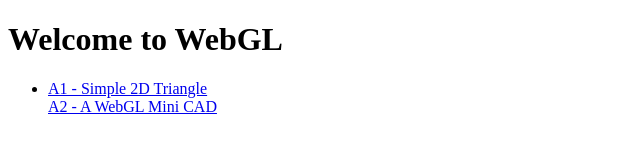
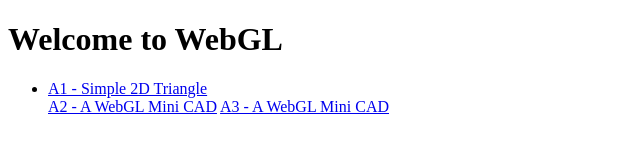
Before and after one commit to ErinMitt/cs4300-5310-f20-emittmann, a website: page public/index.html in a window 1280 px wide. Shown: the whole page, without its empty margins (0-640 px from the left). Drawn offline with Linux system fonts and the light colour scheme.

Commit message:
added to index

```diff
--- a/public/index.html
+++ b/public/index.html
@@ -9,6 +9,7 @@
           <li>
             <a href="assignment1.html">A1 - Simple 2D Triangle</a><br />
             <a href="assignment2.html">A2 - A WebGL Mini CAD</a>
+            <a href="assignment3.html">A3 - A WebGL Mini CAD</a>
           </li>
         </ul>
     </body>
```
Also changed, not shown: public/assignment3.html (+0 -2 lines).
